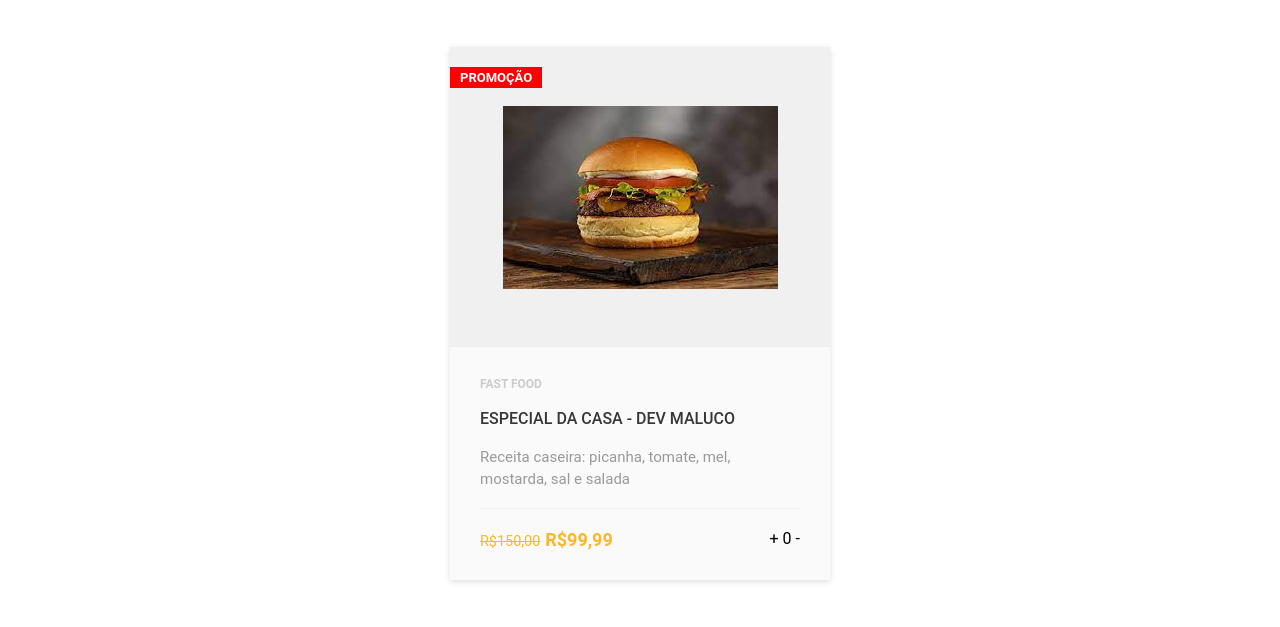
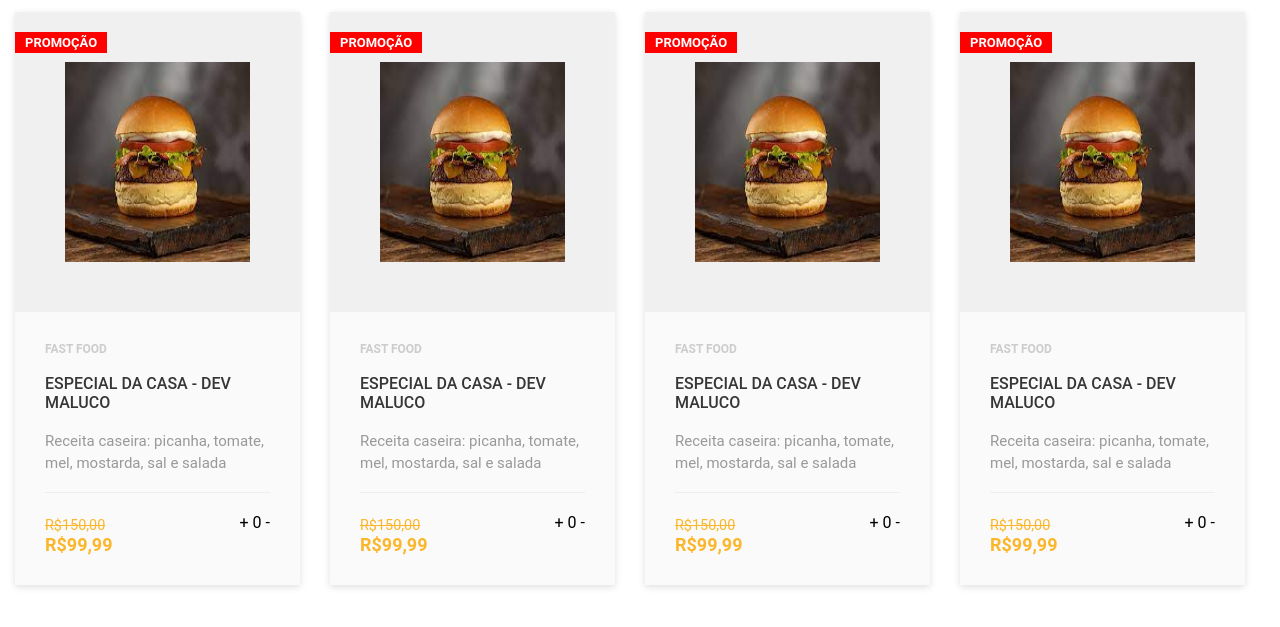
Before and after one commit to 4ldinho/Projeto-Pizzaria, a plain HTML site: page Projeto Pizzaria/index.html in a window 1280 px wide. Shown: the part 53-680 px from the top of the page. Drawn offline with Linux system fonts and the light colour scheme.

Commit message:
Alinhamento dos card
Alinhamento do card.
Falta configura img dos botões + e -
Já está responsivo

```diff
--- a/Projeto Pizzaria/index.html
+++ b/Projeto Pizzaria/index.html
@@ -51,7 +51,81 @@
 				</div>
 			</div>
 		</div>
+
+
 	</div>
+
+    <div class="card-produto">
+		<div class="pop-up-card">PROMOÇÃO</div>
+		<div class="product-tumb">
+			<img src="fotos-cardapio/images.jpg" alt="hamburguer">
+		</div>
+
+        <div class="detalhes-produto">
+			<span class="categoria-produto">FAST FOOD</span>
+			<h4><a href="">Especial da casa - Dev Maluco</a></h4>
+			<p>Receita caseira: picanha, tomate, mel, mostarda, sal e salada</p>
+			<div class="detalhes-botao-produto">
+				<div class="preco-produto"><small>R$150,00</small>R$99,99</div>
+				<div class="badge-link">
+					<span>+</span>
+                    <span>0</span>
+                    <span>-</span>
+				</div>
+			</div>
+		</div>
+
+
+	</div>
+
+    <div class="card-produto">
+		<div class="pop-up-card">PROMOÇÃO</div>
+		<div class="product-tumb">
+			<img src="fotos-cardapio/images.jpg" alt="hamburguer">
+		</div>
+
+        <div class="detalhes-produto">
+			<span class="categoria-produto">FAST FOOD</span>
+			<h4><a href="">Especial da casa - Dev Maluco</a></h4>
+			<p>Receita caseira: picanha, tomate, mel, mostarda, sal e salada</p>
+			<div class="detalhes-botao-produto">
+				<div class="preco-produto"><small>R$150,00</small>R$99,99</div>
+				<div class="badge-link">
+					<span>+</span>
+                    <span>0</span>
+                    <span>-</span>
+				</div>
+			</div>
+		</div>
+
+
+	</div>
+
+    <div class="card-produto">
+		<div class="pop-up-card">PROMOÇÃO</div>
+		<div class="product-tumb">
+			<img src="fotos-cardapio/images.jpg" alt="hamburguer">
+		</div>
+
+        <div class="detalhes-produto">
+			<span class="categoria-produto">FAST FOOD</span>
+			<h4><a href="">Especial da casa - Dev Maluco</a></h4>
+			<p>Receita caseira: picanha, tomate, mel, mostarda, sal e salada</p>
+			<div class="detalhes-botao-produto">
+				<div class="preco-produto"><small>R$150,00</small>R$99,99</div>
+				<div class="badge-link">
+					<span>+</span>
+                    <span>0</span>
+                    <span>-</span>
+				</div>
+			</div>
+		</div>
+
+
+	</div>
+
+
+
 
 
 </body>
--- a/Projeto Pizzaria/style.css
+++ b/Projeto Pizzaria/style.css
@@ -51,11 +51,12 @@ a
     text-decoration: none;
 }
 .card-produto {
-    width: 380px;
+    width: 285px;
     position: relative;
     box-shadow: 0 2px 7px #dfdfdf;
-    margin: 50px auto;
+    margin: 15px;
     background: #fafafa;
+    float: left;
 }
 
 .pop-up-card {
@@ -80,8 +81,8 @@ a
 }
 
 .product-tumb img {
-    max-width: 100%;
-    max-height: 100%;
+    width: 100%;
+    height: 100%;
 }
 
 .detalhes-produto {
```
